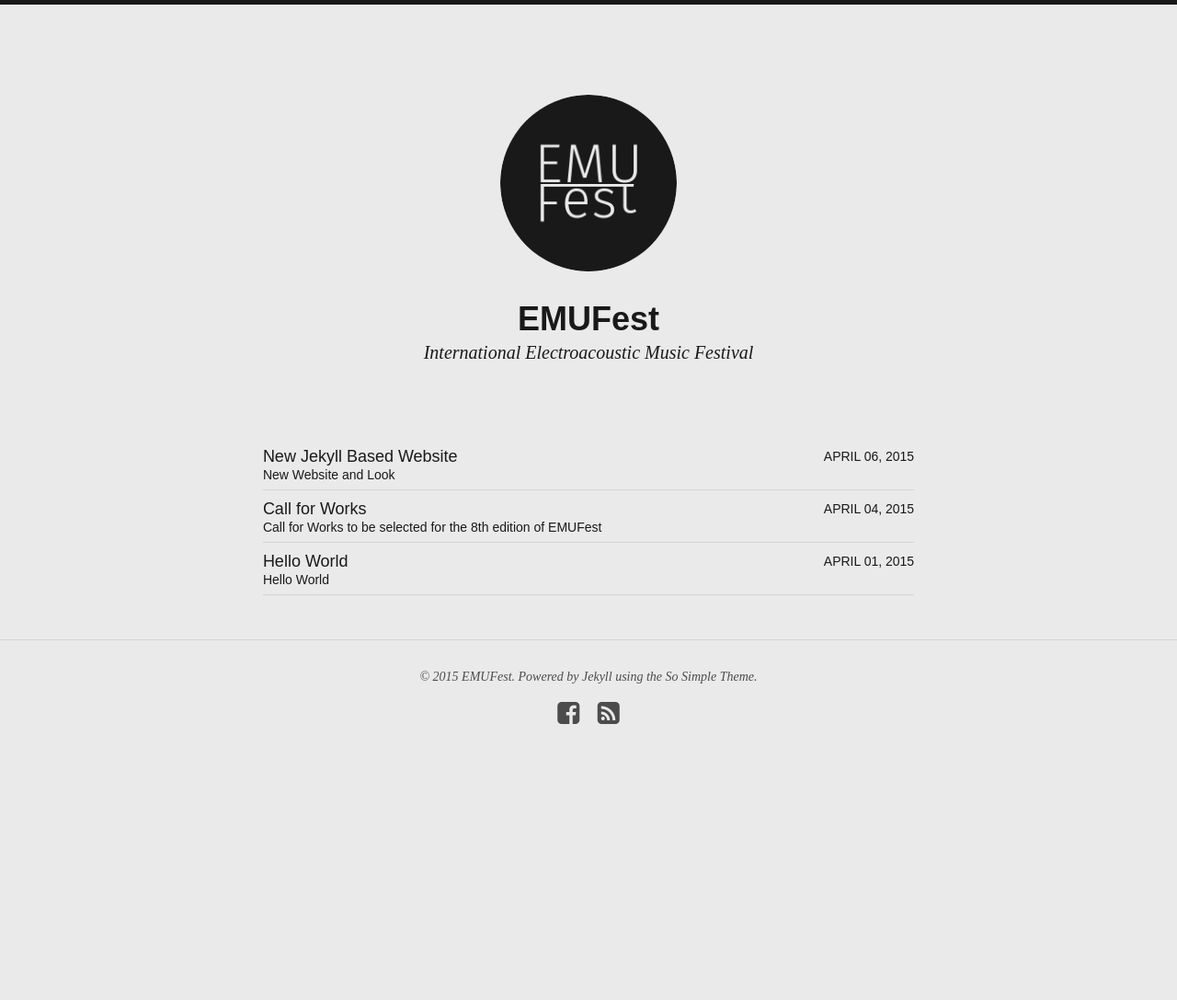
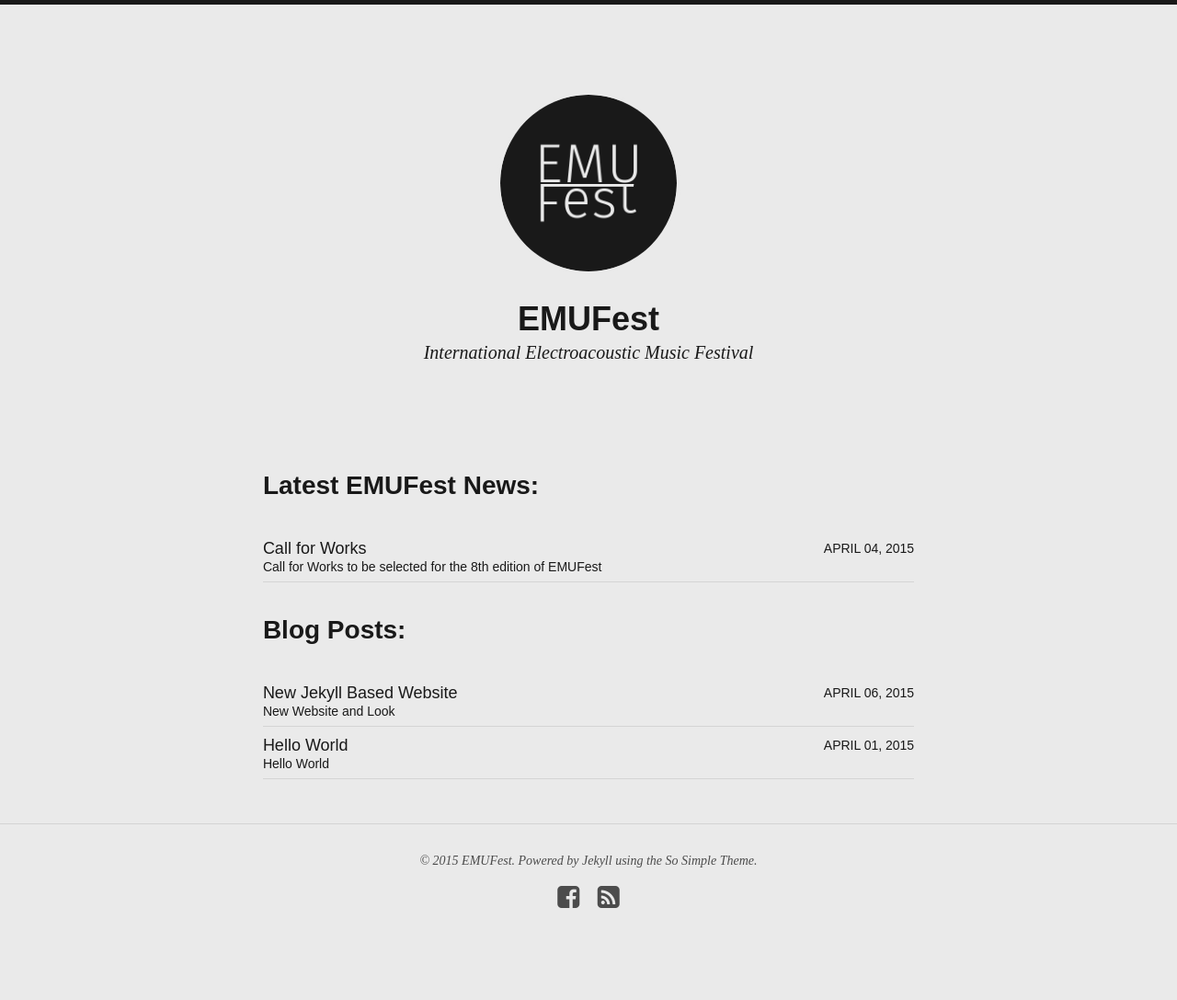
Before and after one commit to EMUFest/emufest.github.io, a Jekyll site: the page built from index.html, in a window 1280 px wide. Shown: the whole page at 92% size. Built offline with Jekyll 4.4.1, drawn with Linux system fonts in a browser that asks for light colours; nearby versions of some CDN libraries; before the commit the page ends 900 px from its top, so only the background shows below that.

Commit message:
some fixes and customizations

```diff
--- a/index.html
+++ b/index.html
@@ -5,8 +5,18 @@
 search_omit: true
 ---
 
+<h3>Latest EMUFest News:</h3>
+
 <ul class="post-list">
-{% for post in site.posts limit:10 %}
+{% for post in site.categories.articles limit:5 %}
   <li><article><a href="{{ site.url }}{{ post.url }}">{{ post.title }} <span class="entry-date"><time datetime="{{ post.date | date_to_xmlschema }}">{{ post.date | date: "%B %d, %Y" }}</time></span>{% if post.excerpt %} <span class="excerpt">{{ post.excerpt }}</span>{% endif %}</a></article></li>
 {% endfor %}
 </ul>
+
+<h3>Blog Posts:</h3>
+
+<ul class="post-list">
+{% for post in site.categories.blog limit:5 %}
+  <li><article><a href="{{ site.url }}{{ post.url }}">{{ post.title }} <span class="entry-date"><time datetime="{{ post.date | date_to_xmlschema }}">{{ post.date | date: "%B %d, %Y" }}</time></span>{% if post.excerpt %} <span class="excerpt">{{ post.excerpt }}</span>{% endif %}</a></article></li>
+{% endfor %}
+</ul>
```
